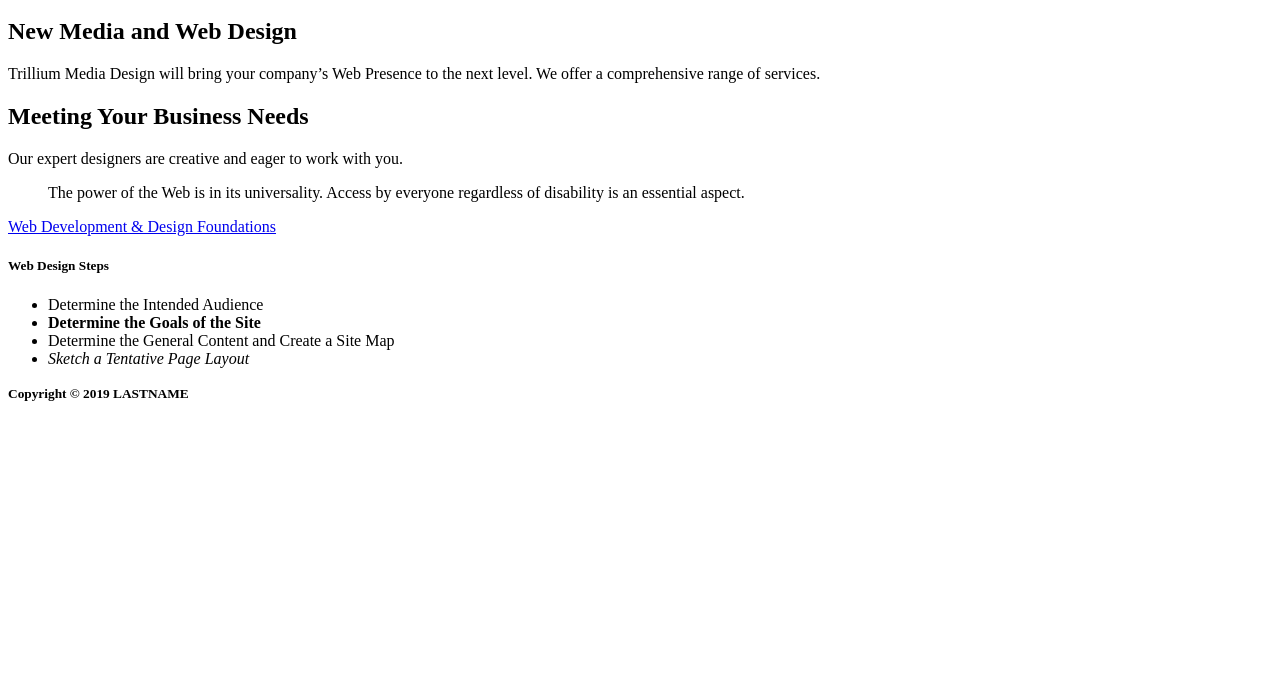
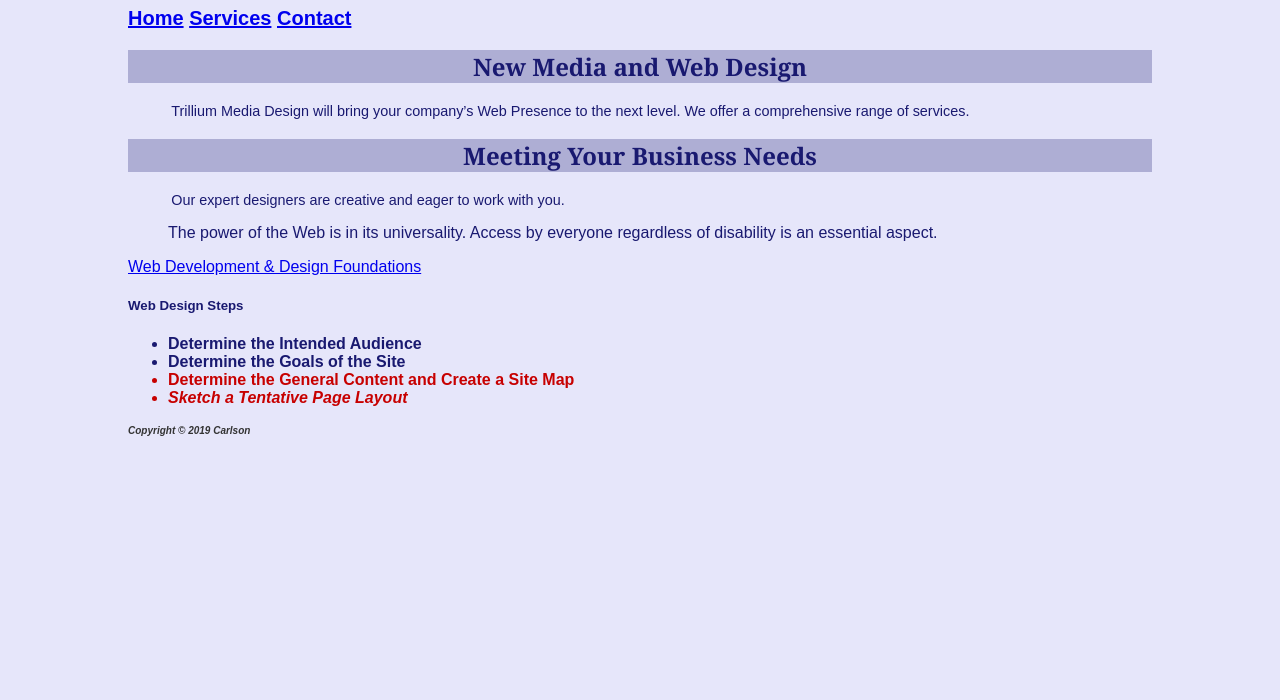
Before and after one commit to 44144Sp21/ch3inclassnotes-Kaitlynn3131, a plain HTML site: page index.html in a window 1280 px wide. Shown: the part 100-800 px from the top of the page. Drawn offline with Linux system fonts and the light colour scheme.

Commit message:
Created Chap03InClassNotes
Created style.css, and completed code for all pages

```diff
--- a/index.html
+++ b/index.html
@@ -1,10 +1,11 @@
 <!DOCTYPE html>
 <html lang="en">
 	<head>
-		<title>LASTNAME Chapter 3 InClass Notes</title>
+		<title>Carlson Chapter 3 InClass Notes</title>
 		<meta charset="utf-8">
+        <link href="style.css" rel="stylesheet">
 	</head>
-    <body>
+    <body id="wrapper">
         <!-- Structural Elements - header, nav, main, footer -->
         <header>
             <h1>Trillium Media Design</h1>
@@ -32,13 +33,13 @@
             <ul>
                 <li>Determine the Intended Audience</li>
                 <li><strong>Determine the Goals of the Site</strong></li>
-                <li>Determine the General Content and Create a Site Map</li>
-                <li><em>Sketch a Tentative Page Layout</em></li>
+                <li class="feature">Determine the General Content and Create a Site Map</li>
+                <li class="feature"><em>Sketch a Tentative Page Layout</em></li>
             </ul>
 
         </main>
         <footer>
-            <small><strong>Copyright &copy; 2019 LASTNAME</strong></small>
+            <small><strong>Copyright &copy; 2019 Carlson</strong></small>
         </footer>
 
     </body>
--- /dev/null
+++ b/style.css
@@ -0,0 +1,9 @@
+body{background-color: #E6E6FA; color: #191970; font-family: Arial, Verdana, sans-serif;}
+h1{background-color: #191970; color: #E6E6EA; font-family: Georgia, "Times New Roman", serif; line-height: 200%; text-shadow: 3px 3px 5px #CCCCCC;}
+h2{background-color: #AEAED4; color: #191970; font-family: Georgia, "Times New Roman", serif; text-align: center;}
+p{font-size: .90em; text-indent: 3em;}
+ul{font-weight: bold;}
+nav{font-weight: bold; font-size: 1.25em;}
+footer{color: #333333; font-size: .75em; font-style: italic}
+#wrapper{margin-left: auto; margin-right: auto; width: 80%;}
+.feature{color: #C70000;}
```
Also changed, not shown: contact.html (+3 -2 lines), services.html (+3 -2 lines).
